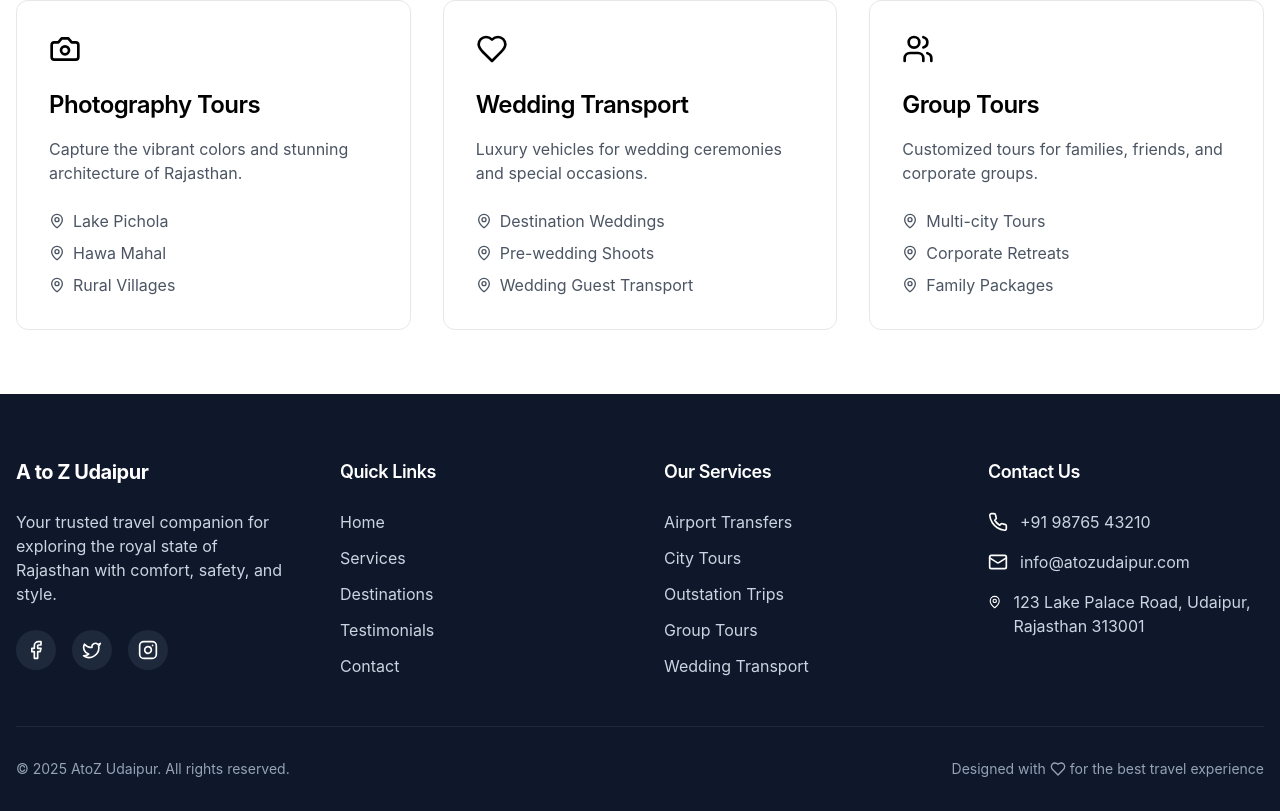
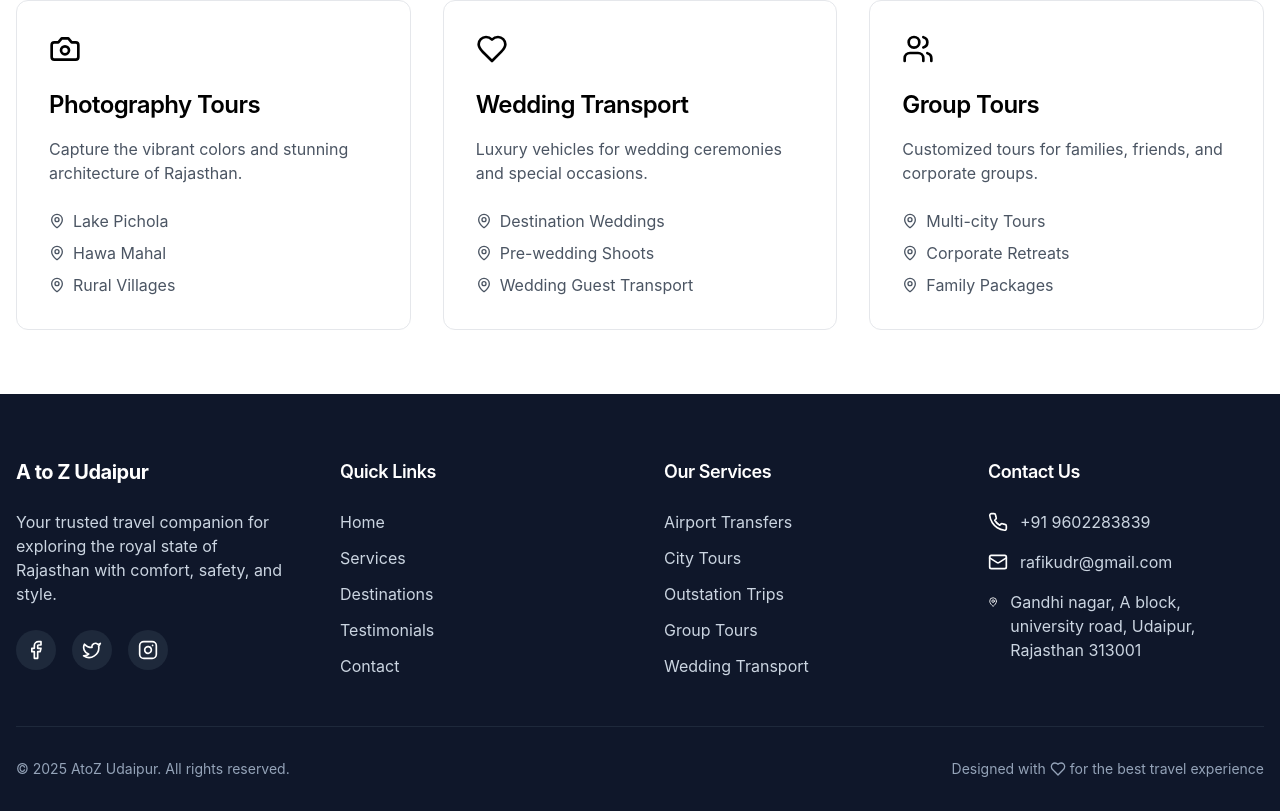
Before and after one commit to imshn/modern-taxi-helper, a React (Vite) app: page /services in a window 1280 px wide. Shown: the part 770-1581 px from the top of the page. Built offline with nearby package versions, Linux system fonts and the light colour scheme.

Commit message:
Update Footer.tsx

```diff
--- a/src/components/Footer.tsx
+++ b/src/components/Footer.tsx
@@ -93,15 +93,15 @@ const Footer = () => {
             <ul className="space-y-4">
               <li className="flex items-start">
                 <Phone className="h-5 w-5 text-terracotta-500 mr-3 mt-0.5" />
-                <span className="text-slate-300">+91 98765 43210</span>
+                <span className="text-slate-300">+91 9602283839</span>
               </li>
               <li className="flex items-start">
                 <Mail className="h-5 w-5 text-terracotta-500 mr-3 mt-0.5" />
-                <span className="text-slate-300">info@atozudaipur.com</span>
+                <span className="text-slate-300">rafikudr@gmail.com</span>
               </li>
               <li className="flex items-start">
                 <MapPin className="h-5 w-5 text-terracotta-500 mr-3 mt-0.5" />
-                <span className="text-slate-300">123 Lake Palace Road, Udaipur, Rajasthan 313001</span>
+                <span className="text-slate-300">Gandhi nagar, A block, university road, Udaipur, Rajasthan 313001</span>
               </li>
             </ul>
           </div>
```
